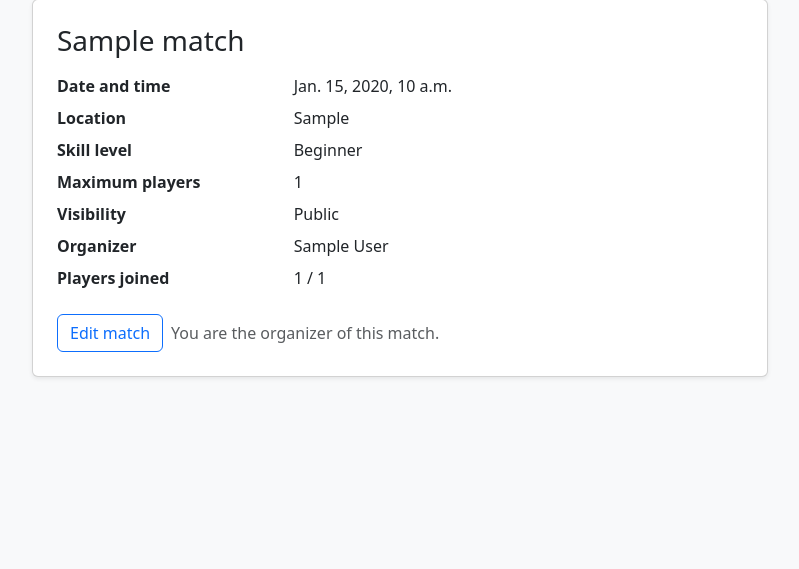
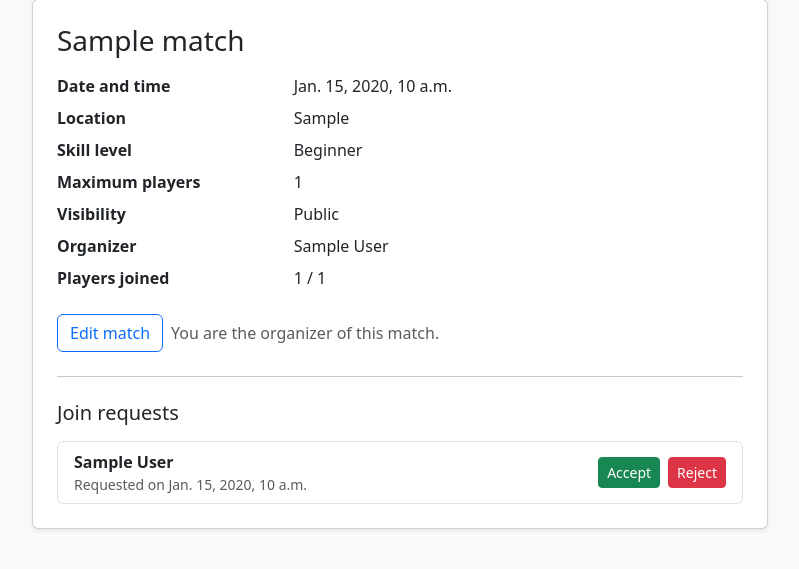
Before and after one commit to scanonc/Local-Sports, a Django app: page /matches/1/ in a window 1280 px wide. Shown: the part 81-650 px from the top of the page, without its empty margins (240-1039 px from the left). Run offline with Django 5.2, Linux system fonts and the light colour scheme; a user stored in the database is signed in; tables that the repository leaves empty hold one stand-in row (values such as "Sample post").

Commit message:
feat: complete FR4 join request management

```diff
--- a/matches/templates/matches/match_detail.html
+++ b/matches/templates/matches/match_detail.html
@@ -52,6 +52,43 @@
                     <a class="btn btn-primary" href="{% url 'users:login' %}?next={{ request.path }}">Login to join</a>
                     {% endif %}
                 </div>
+
+                {% if user_is_organizer and pending_join_requests %}
+                <hr class="my-4">
+
+                <h2 class="h5 mb-3">Join requests</h2>
+
+                <div class="list-group">
+                    {% for join_request in pending_join_requests %}
+                    <div class="list-group-item d-flex justify-content-between align-items-center">
+                        <div>
+                            <strong>{{ join_request.player }}</strong>
+                            <div class="text-muted small">
+                                Requested on {{ join_request.request_date }}
+                            </div>
+                        </div>
+
+                        <div class="d-flex gap-2">
+                            <form method="post"
+                                  action="{% url 'matches:match_request_accept' match.pk join_request.pk %}">
+                                {% csrf_token %}
+                                <button type="submit" class="btn btn-sm btn-success">
+                                    Accept
+                                </button>
+                            </form>
+
+                            <form method="post"
+                                  action="{% url 'matches:match_request_reject' match.pk join_request.pk %}">
+                                {% csrf_token %}
+                                <button type="submit" class="btn btn-sm btn-danger">
+                                    Reject
+                                </button>
+                            </form>
+                        </div>
+                    </div>
+                    {% endfor %}
+                </div>
+                {% endif %}
             </div>
         </div>
     </div>
--- a/matches/urls.py
+++ b/matches/urls.py
@@ -6,7 +6,9 @@ from .views import (
     MatchJoinView,
     MatchLeaveView,
     MatchListView,
+    MatchRequestAcceptView,
     MatchRequestJoinView,
+    MatchRequestRejectView,
     MatchUpdateView,
 )
 
@@ -19,5 +21,7 @@ urlpatterns = [
     path('<int:pk>/edit/', MatchUpdateView.as_view(), name='match_update'),
     path('<int:pk>/join/', MatchJoinView.as_view(), name='match_join'),
     path('<int:pk>/request-join/', MatchRequestJoinView.as_view(), name='match_request_join'),
+    path('<int:pk>/requests/<int:request_id>/accept/',MatchRequestAcceptView.as_view(),name='match_request_accept',),
+    path('<int:pk>/requests/<int:request_id>/reject/',MatchRequestRejectView.as_view(),name='match_request_reject',),
     path('<int:pk>/leave/', MatchLeaveView.as_view(), name='match_leave'),
 ]
--- a/matches/views.py
+++ b/matches/views.py
@@ -23,13 +23,29 @@ class MatchDetailView(DetailView):
     def get_context_data(self, **kwargs):
         context = super().get_context_data(**kwargs)
         user = self.request.user
-        context['user_is_organizer'] = user.is_authenticated and self.object.organizer_id == user.id
+
+        user_is_organizer = (
+            user.is_authenticated
+            and self.object.organizer_id == user.id
+        )
+
+        context['user_is_organizer'] = user_is_organizer
+
         context['user_is_participant'] = (
             user.is_authenticated
             and MatchParticipant.objects.filter(
-                match=self.object, player=user, status=ParticipantStatus.CONFIRMED
+                match=self.object,
+                player=user,
+                status=ParticipantStatus.CONFIRMED
             ).exists()
         )
+
+        if user_is_organizer:
+            context['pending_join_requests'] = JoinRequest.objects.filter(
+                match=self.object,
+                request_status=JoinRequestStatus.PENDING,
+            ).select_related('player')
+
         return context
 
 
@@ -167,6 +183,94 @@ class MatchRequestJoinView(LoginRequiredMixin, View):
         return redirect('matches:match_detail', pk=match.pk)
 
 
+class MatchRequestAcceptView(LoginRequiredMixin, View):
+    """FR4 - Accept a player's request to join a match."""
+
+    def post(self, request, pk, request_id):
+        match = get_object_or_404(Match, pk=pk)
+
+        if match.organizer_id != request.user.id:
+            messages.error(
+                request,
+                'Only the organizer can accept join requests.',
+            )
+            return redirect('matches:match_detail', pk=match.pk)
+
+        join_request = get_object_or_404(
+            JoinRequest,
+            id=request_id,
+            match=match,
+            request_status=JoinRequestStatus.PENDING,
+        )
+
+        if match.has_started:
+            messages.error(
+                request,
+                'This match has already started or finished.',
+            )
+            return redirect('matches:match_detail', pk=match.pk)
+
+        if match.is_full:
+            messages.error(
+                request,
+                'This match is already full.',
+            )
+            return redirect('matches:match_detail', pk=match.pk)
+
+        participant = MatchParticipant.objects.filter(
+            match=match,
+            player=join_request.player,
+        ).first()
+
+        if participant:
+            participant.status = ParticipantStatus.CONFIRMED
+            participant.save(update_fields=['status', 'updated_at'])
+        else:
+            MatchParticipant.objects.create(
+                match=match,
+                player=join_request.player,
+                status=ParticipantStatus.CONFIRMED,
+            )
+
+        join_request.request_status = JoinRequestStatus.ACCEPTED
+        join_request.save(update_fields=['request_status'])
+
+        messages.success(
+            request,
+            'The join request has been accepted.',
+        )
+        return redirect('matches:match_detail', pk=match.pk)
+
+
+class MatchRequestRejectView(LoginRequiredMixin, View):
+    """FR4 - Reject a player's request to join a match."""
+
+    def post(self, request, pk, request_id):
+        match = get_object_or_404(Match, pk=pk)
+
+        if match.organizer_id != request.user.id:
+            messages.error(
+                request,
+                'Only the organizer can reject join requests.',
+            )
+            return redirect('matches:match_detail', pk=match.pk)
+
+        join_request = get_object_or_404(
+            JoinRequest,
+            id=request_id,
+            match=match,
+            request_status=JoinRequestStatus.PENDING,
+        )
+
+        join_request.request_status = JoinRequestStatus.REJECTED
+        join_request.save(update_fields=['request_status'])
+
+        messages.success(
+            request,
+            'The join request has been rejected.',
+        )
+        return redirect('matches:match_detail', pk=match.pk)
+
 class MatchLeaveView(LoginRequiredMixin, View):
     """FR6 - Leave match.
 
```
